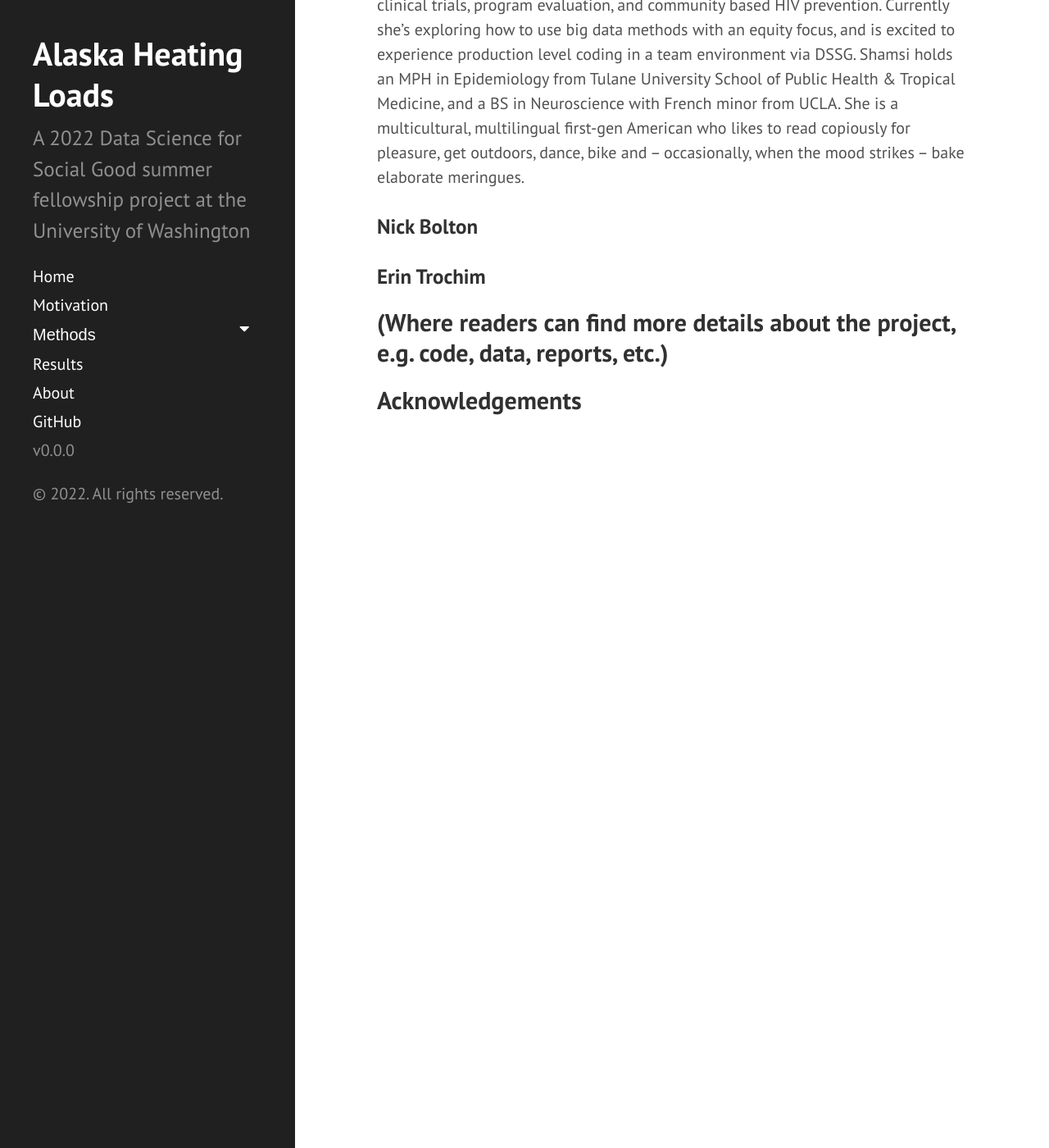
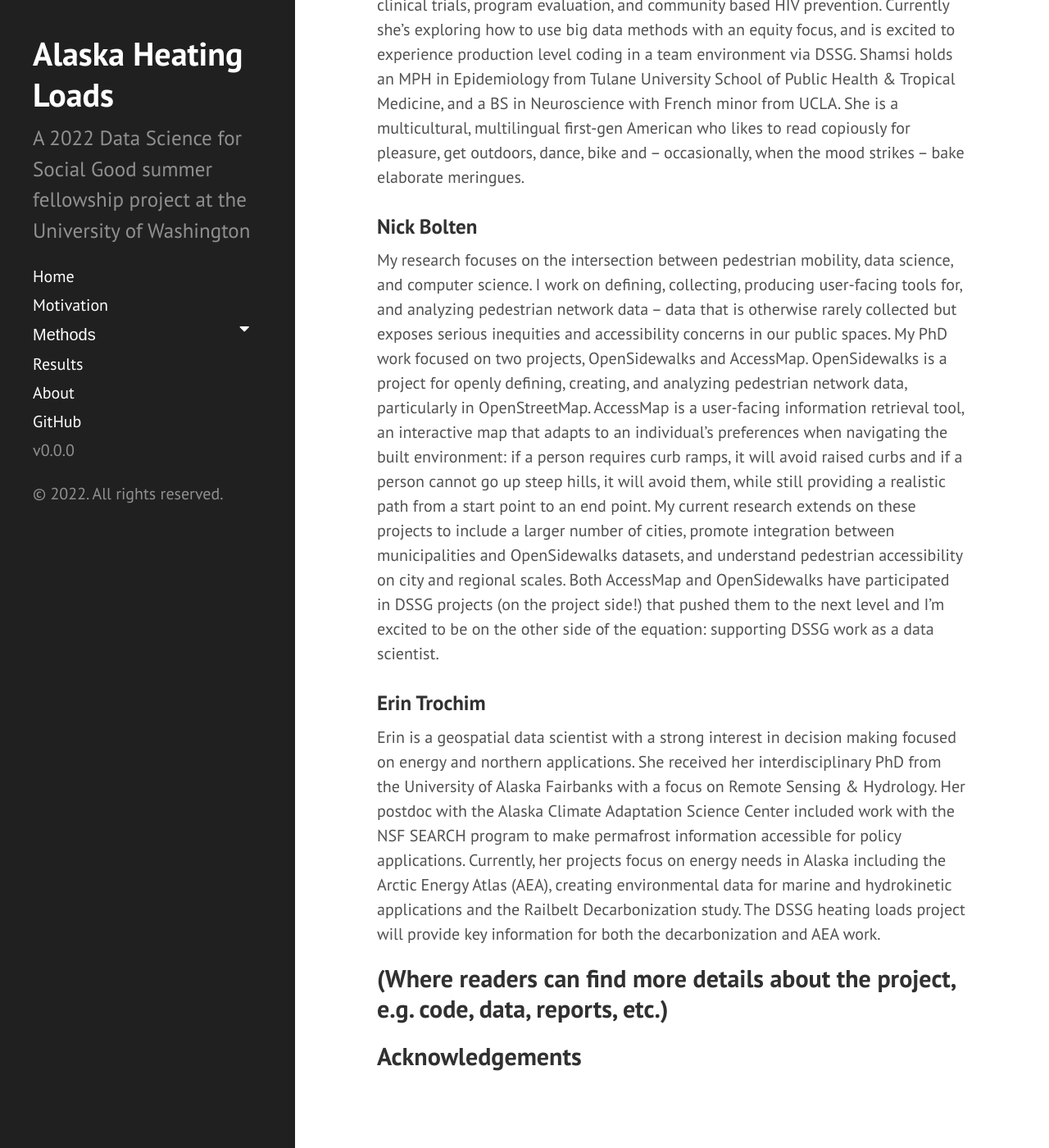
Before and after one commit to uwescience/DSSG2022_heating_loads, a Jekyll site: the page built from about.md, in a window 1280 px wide and 1400 px high, scrolled down 2579 px. Shown: the whole window at 82% size. Built offline with Jekyll 4.4.1, drawn with Linux system fonts in a browser that asks for light colours.

Commit message:
Update about.md

```diff
--- a/about.md
+++ b/about.md
@@ -26,9 +26,11 @@
 ### Shamsi Soltani
 Shamsi is a public health professional and scholar pursuing a PhD in Epidemiology and Clinical Research at Stanford University. Her past work includes transportation injury surveillance and COVID emergency response at the county level, as well as clinical trials, program evaluation, and community based HIV prevention. Currently she’s exploring how to use big data methods with an equity focus, and is excited to experience production level coding in a team environment via DSSG. Shamsi holds an MPH in Epidemiology from Tulane University School of Public Health & Tropical Medicine, and a BS in Neuroscience with French minor from UCLA. She is a multicultural, multilingual first-gen American who likes to read copiously for pleasure, get outdoors, dance, bike and – occasionally, when the mood strikes – bake elaborate meringues.
 
-### Nick Bolton
+### Nick Bolten
+My research focuses on the intersection between pedestrian mobility, data science, and computer science. I work on defining, collecting, producing user-facing tools for, and analyzing pedestrian network data – data that is otherwise rarely collected but exposes serious inequities and accessibility concerns in our public spaces. My PhD work focused on two projects, OpenSidewalks and AccessMap. OpenSidewalks is a project for openly defining, creating, and analyzing pedestrian network data, particularly in OpenStreetMap. AccessMap is a user-facing information retrieval tool, an interactive map that adapts to an individual’s preferences when navigating the built environment: if a person requires curb ramps, it will avoid raised curbs and if a person cannot go up steep hills, it will avoid them, while still providing a realistic path from a start point to an end point. My current research extends on these projects to include a larger number of cities, promote integration between municipalities and OpenSidewalks datasets, and understand pedestrian accessibility on city and regional scales. Both AccessMap and OpenSidewalks have participated in DSSG projects (on the project side!) that pushed them to the next level and I’m excited to be on the other side of the equation: supporting DSSG work as a data scientist.
 
 ### Erin Trochim
+Erin is a geospatial data scientist with a strong interest in decision making focused on energy and northern applications. She received her interdisciplinary PhD from the University of Alaska Fairbanks with a focus on Remote Sensing & Hydrology. Her postdoc with the Alaska Climate Adaptation Science Center included work with the NSF SEARCH program to make permafrost information accessible for policy applications. Currently, her projects focus on energy needs in Alaska including the Arctic Energy Atlas (AEA), creating environmental data for marine and hydrokinetic applications and the Railbelt Decarbonization study. The DSSG heating loads project will provide key information for both the decarbonization and AEA work.
 
 ## (Where readers can find more details about the project, e.g. code, data, reports, etc.)
 
```
